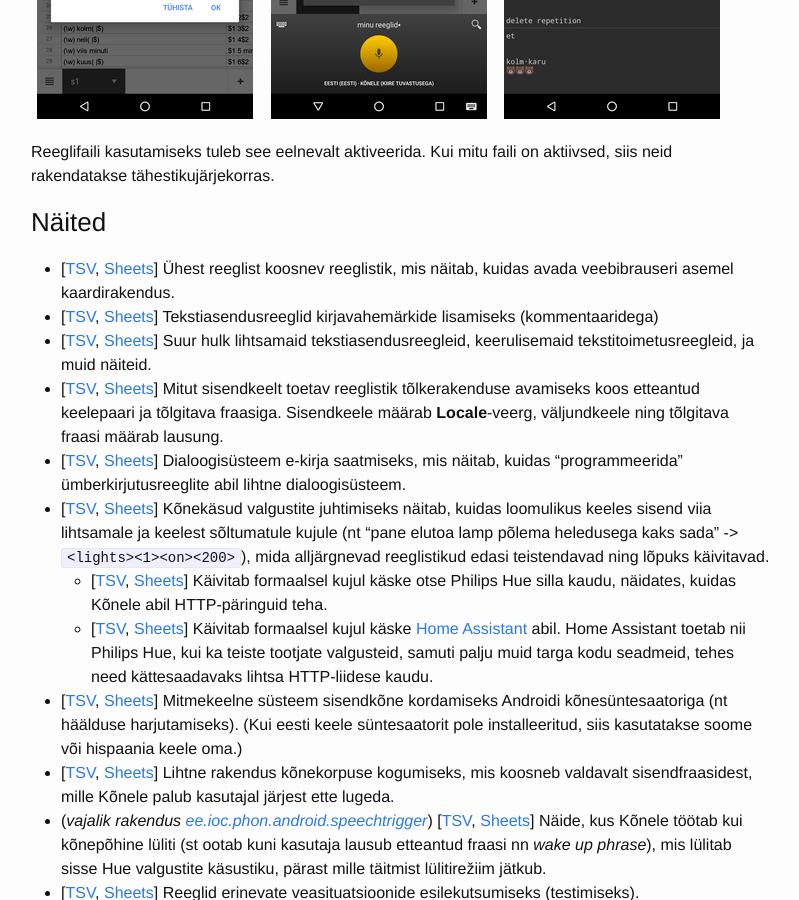
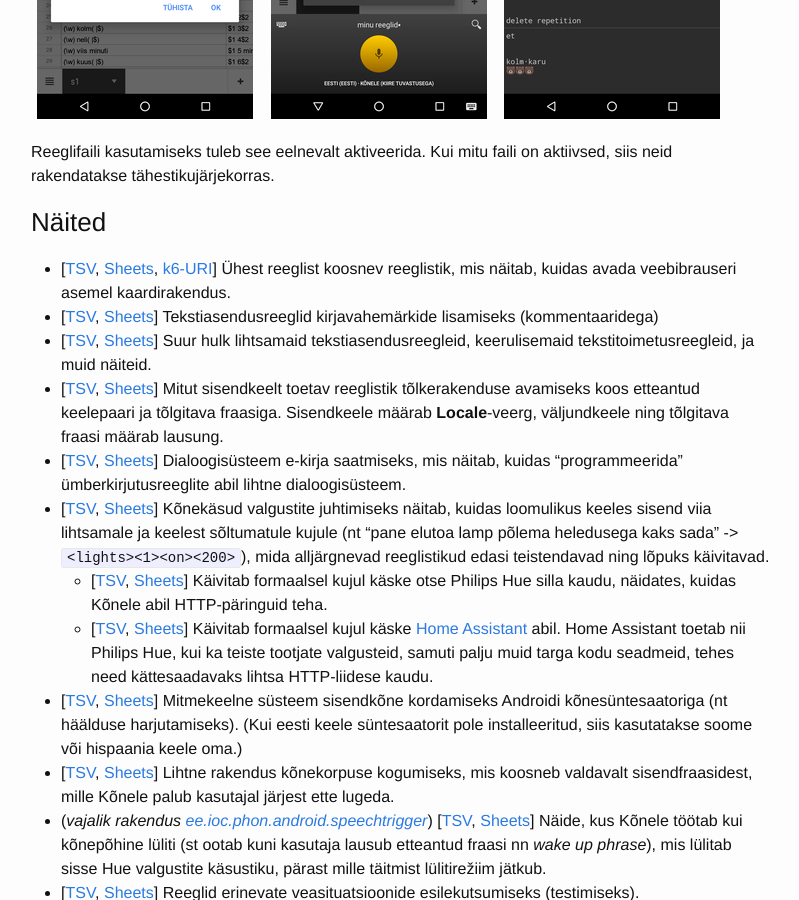
Before and after one commit to Kaljurand/K6nele, a Jekyll site: the page built from docs/et/user_guide.md, in a window 1280 px wide and 900 px high, scrolled down 15132 px. Shown: the whole window, without its empty margins (239-1038 px from the left). Built offline with Jekyll 4.4.1, drawn with Linux system fonts in a browser that asks for light colours; comment, search, counter and statistics services are not loaded.

Commit message:
Doc. Share one rewrite table as a k6-URI

```diff
--- a/docs/et/user_guide.md
+++ b/docs/et/user_guide.md
@@ -423,7 +423,7 @@
 
 ### Näited
 
-- [[TSV]({{ site.baseurl }}/rewrites/tsv/k6_skill_map.tsv), [Sheets](https://docs.google.com/spreadsheets/d/1liMiWDiU4iN1faAENtAIbFenbtpjKocJvNxjyuW9hqU/edit?usp=sharing)] Ühest reeglist koosnev reeglistik, mis näitab, kuidas avada veebibrauseri asemel kaardirakendus.
+- [[TSV]({{ site.baseurl }}/rewrites/tsv/k6_skill_map.tsv), [Sheets](https://docs.google.com/spreadsheets/d/1liMiWDiU4iN1faAENtAIbFenbtpjKocJvNxjyuW9hqU/edit?usp=sharing), [k6-URI](k6://VXR0ZXJhbmNlCUNvbW1hbmQJQXJnMQooLiopCWFjdGl2aXR5CXsiYWN0aW9uIjogImFuZHJvaWQuaW50ZW50LmFjdGlvbi5WSUVXIiwgImRhdGEiOiAiZ2VvOjAsMD9xPSQxLCBFc3RvbmlhIn0=)] Ühest reeglist koosnev reeglistik, mis näitab, kuidas avada veebibrauseri asemel kaardirakendus.
 - [[TSV](https://docs.google.com/spreadsheets/d/1TC7hGq9SDrpiDmRjCxvFzfi6GJwOgKpQDQqTm086Xuk/export?format=tsv), [Sheets](https://docs.google.com/spreadsheets/d/1TC7hGq9SDrpiDmRjCxvFzfi6GJwOgKpQDQqTm086Xuk/edit?usp=sharing)] Tekstiasendusreeglid kirjavahemärkide lisamiseks (kommentaaridega)
 - [[TSV]({{ site.baseurl }}/rewrites/tsv/k6_various.tsv), [Sheets](https://docs.google.com/spreadsheets/d/1SXxXcJf6YQv7ALb_2QJWPs9tVsk4SGc-vxSy6n6l1S0/edit?usp=sharing)] Suur hulk lihtsamaid tekstiasendusreegleid, keerulisemaid tekstitoimetusreegleid, ja muid näiteid.
 - [[TSV]({{ site.baseurl }}/rewrites/tsv/k6_skill_translate.tsv), [Sheets](https://docs.google.com/spreadsheets/d/1ndVmgLCG1wZ0cedfaAhL_kzw9aoqyP5jnsp1I-qFHwQ/edit?usp=sharing)] Mitut sisendkeelt toetav reeglistik tõlkerakenduse avamiseks koos etteantud keelepaari ja tõlgitava fraasiga. Sisendkeele määrab __Locale__-veerg, väljundkeele ning tõlgitava fraasi määrab lausung.
```
